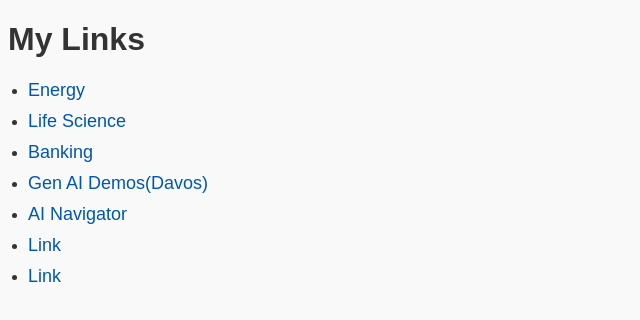
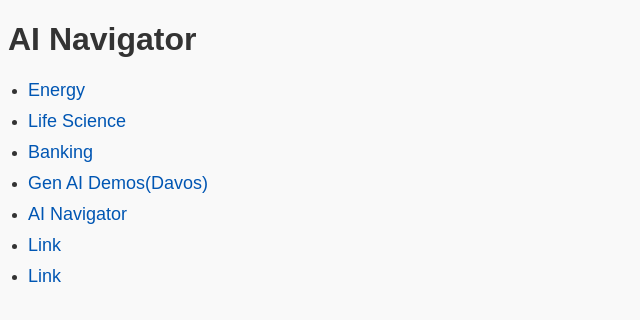
Before and after one commit to jairantunes/genai, a plain HTML site: page index.html in a window 1280 px wide. Shown: the whole page, without its empty margins (0-640 px from the left). Drawn offline with Linux system fonts and the light colour scheme.

Commit message:
Update index.html

```diff
--- a/index.html
+++ b/index.html
@@ -27,7 +27,7 @@
     </style>
 </head>
 <body>
-    <h1>My Links</h1>
+    <h1>AI Navigator</h1>
     <ul>
         <li><a href="https://www.figma.com/proto/OWK20UCVwPgI1aB6Spb8sa/TER-2.0_Energy_Concept_source_V0.3?node-id=1585-20720&starting-point-node-id=1585%3A20720&t=yhLSDYVMqvvSMHmn-1" target="_blank">Energy</a></li>
         <li><a href="https://www.figma.com/proto/AWjVYp8xQwAbGTFX7mYKPg/TER-3.0_Life-Sciences?node-id=3359-33259&source=email_invite&starting-point-node-id=3359%3A33259&t=cp5Bnd3Gk0hMJcW5-1" target="_blank">Life Science</a></li>
```
